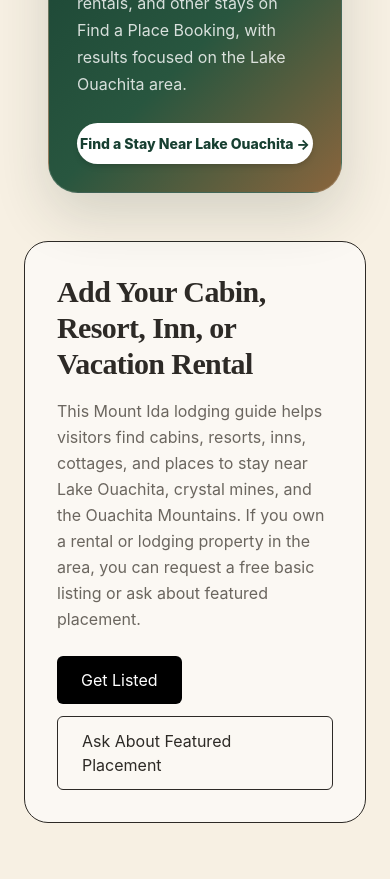
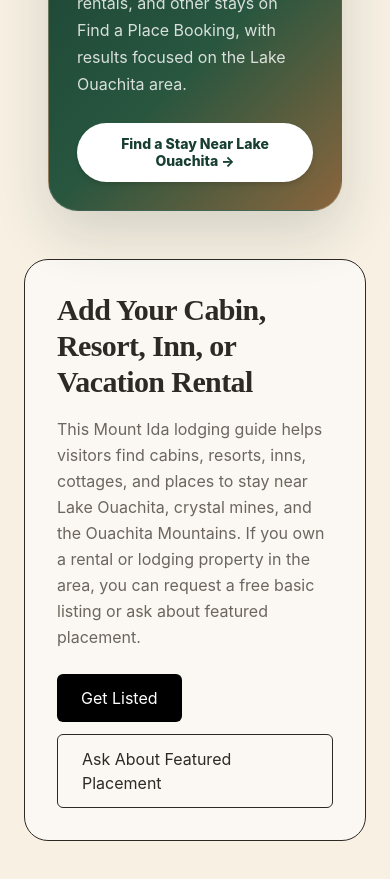
Before and after one commit to altifygenerator-ai/mt-ida-tourism, a Next.js app: page /cabins in a window 390 px wide. Shown: the part 7060-7939 px from the top of the page. Built offline with nearby package versions, Linux system fonts and the light colour scheme.

Commit message:
Harden Find a Place CTA mobile layout

```diff
--- a/components/FindAPlaceBookingCTA.tsx
+++ b/components/FindAPlaceBookingCTA.tsx
@@ -91,7 +91,9 @@ export default function FindAPlaceBookingCTA({
                 color: "#173f31",
                 fontFamily: "inherit",
                 lineHeight: 1.25,
-                whiteSpace: "nowrap",
+                maxWidth: "100%",
+                whiteSpace: "normal",
+                textAlign: "center",
               }}
             >
               {buttonLabel}
```
